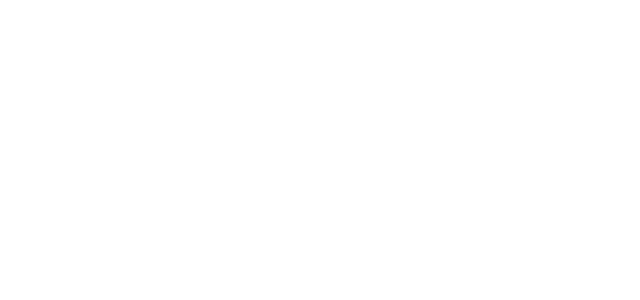
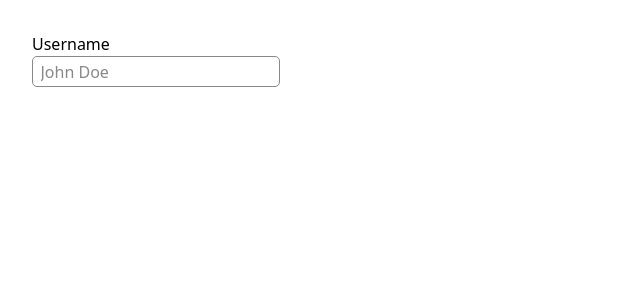
Before and after one commit to aliflikescoding/pb-technical-test, a React (Vite) app: page / in a window 1280 px wide. Shown: the top 300 px of the page, without its empty margins (0-640 px from the left). Built offline with nearby package versions, Linux system fonts and the light colour scheme.

Commit message:
Make reusable input component

```diff
--- a/package.json
+++ b/package.json
@@ -10,6 +10,7 @@
     "preview": "vite preview"
   },
   "dependencies": {
+    "prop-types": "^15.8.1",
     "react": "^18.3.1",
     "react-dom": "^18.3.1",
     "react-redux": "^9.1.2",
--- a/src/App.jsx
+++ b/src/App.jsx
@@ -1,11 +1,37 @@
-import './App.css'
+import { useState } from 'react';
+import './App.css';
+import Input from './components/Input';
 
 function App() {
+  const [formData, setFormData] = useState({ username: '' });
+
+  const handleInputChange = (e) => {
+    const { name, value } = e.target;
+    setFormData((prev) => ({ ...prev, [name]: value }));
+  };
+
+  const validateUsername = (value) => {
+    if (value.includes('@')) {
+      return 'Username cannot contain @';
+    }
+    return '';
+  };
+
   return (
     <>
-
+      <Input
+        label="Username"
+        name="username"
+        value={formData.username}
+        onChange={handleInputChange}
+        validate={validateUsername}
+        required
+        placeholder='John Doe'
+        minLength={3}
+        maxLength={20}
+      />
     </>
-  )
+  );
 }
 
-export default App
+export default App;
--- /dev/null
+++ b/src/components/Input.jsx
@@ -0,0 +1,116 @@
+import { useState } from "react";
+import PropTypes from "prop-types";
+
+const Input = ({
+  type = "text",
+  label,
+  onChange,
+  placeholder = "",
+  value: controlledValue,
+  validate,
+  errorMessage: customErrorMessage,
+  required = false,
+  minLength,
+  maxLength,
+  ...rest
+}) => {
+  const [uncontrolledValue, setUncontrolledValue] = useState("");
+
+  const [error, setError] = useState("");
+
+  const isControlled = controlledValue !== undefined;
+  const value = isControlled ? controlledValue : uncontrolledValue;
+
+  const handleChange = (e) => {
+    const inputValue = e.target.value;
+
+    if (!isControlled) {
+      setUncontrolledValue(inputValue);
+    }
+
+    let validationError = "";
+
+    if (required && !inputValue.trim()) {
+      validationError = "This field is required.";
+    }
+
+    if (minLength && inputValue.length < minLength) {
+      validationError = `Minimum length is ${minLength} characters.`;
+    }
+
+    if (maxLength && inputValue.length > maxLength) {
+      validationError = `Maximum length is ${maxLength} characters.`;
+    }
+
+    if (validate && !validationError) {
+      const customError = validate(inputValue);
+      if (customError) {
+        validationError = customError;
+      }
+    }
+
+    setError(validationError);
+
+    // Call onChange prop if provided
+    if (onChange) {
+      onChange(e, validationError);
+    }
+  };
+
+  // Optional reset method (can be exposed via ref)
+  const reset = () => {
+    if (!isControlled) {
+      setUncontrolledValue("");
+    }
+    setError("");
+  };
+
+  return (
+    <div className="input-parent">
+      {label && <label className="input-label">{label}</label>}
+      <input
+        type={type}
+        value={value}
+        onChange={handleChange}
+        placeholder={placeholder}
+        maxLength={maxLength}
+        {...rest}
+        className="input"
+      />
+      {(error || customErrorMessage) && (
+        <div className="input-error">
+          {error || customErrorMessage}
+        </div>
+      )}
+    </div>
+  );
+};
+
+// PropTypes for type checking
+Input.propTypes = {
+  type: PropTypes.oneOf([
+    "text",
+    "email",
+    "password",
+    "number",
+    "tel",
+    "url",
+    "search",
+    "date",
+    "time",
+    "datetime-local",
+    "month",
+    "week",
+  ]),
+  label: PropTypes.string,
+  onChange: PropTypes.func.isRequired,
+  placeholder: PropTypes.string,
+  value: PropTypes.string,
+  validate: PropTypes.func,
+  errorMessage: PropTypes.string,
+  required: PropTypes.bool,
+  minLength: PropTypes.number,
+  maxLength: PropTypes.number,
+};
+
+export default Input;
--- a/src/index.css
+++ b/src/index.css
@@ -7,3 +7,40 @@
   margin: 0;
   padding: 0;
 }
+
+/* inputs */
+.input-parent {
+  display: flex;
+  justify-items: center;
+  align-items: start;
+  flex-direction: column;
+}
+
+.input-label {
+  color: black;
+  font-size: 1rem;
+}
+
+.input {
+  border: 1px solid #888;
+  padding: 2.5px 7.5px;
+  border-radius: 5px;
+  font-size: 1rem;
+  transition: border-color 0.3s, box-shadow 0.3s;
+}
+
+.input::placeholder {
+  color: #888;
+}
+
+.input:focus {
+  outline: none;
+  border-color: #0ff;
+  box-shadow: 0 0 3px #0ff;
+}
+
+.input-error {
+  color: red;
+  margin-top: 5px;
+  font-size: 0.9rem;
+}
```
Also changed, not shown: 1 other file (tests, documents, lock files or other folders).
